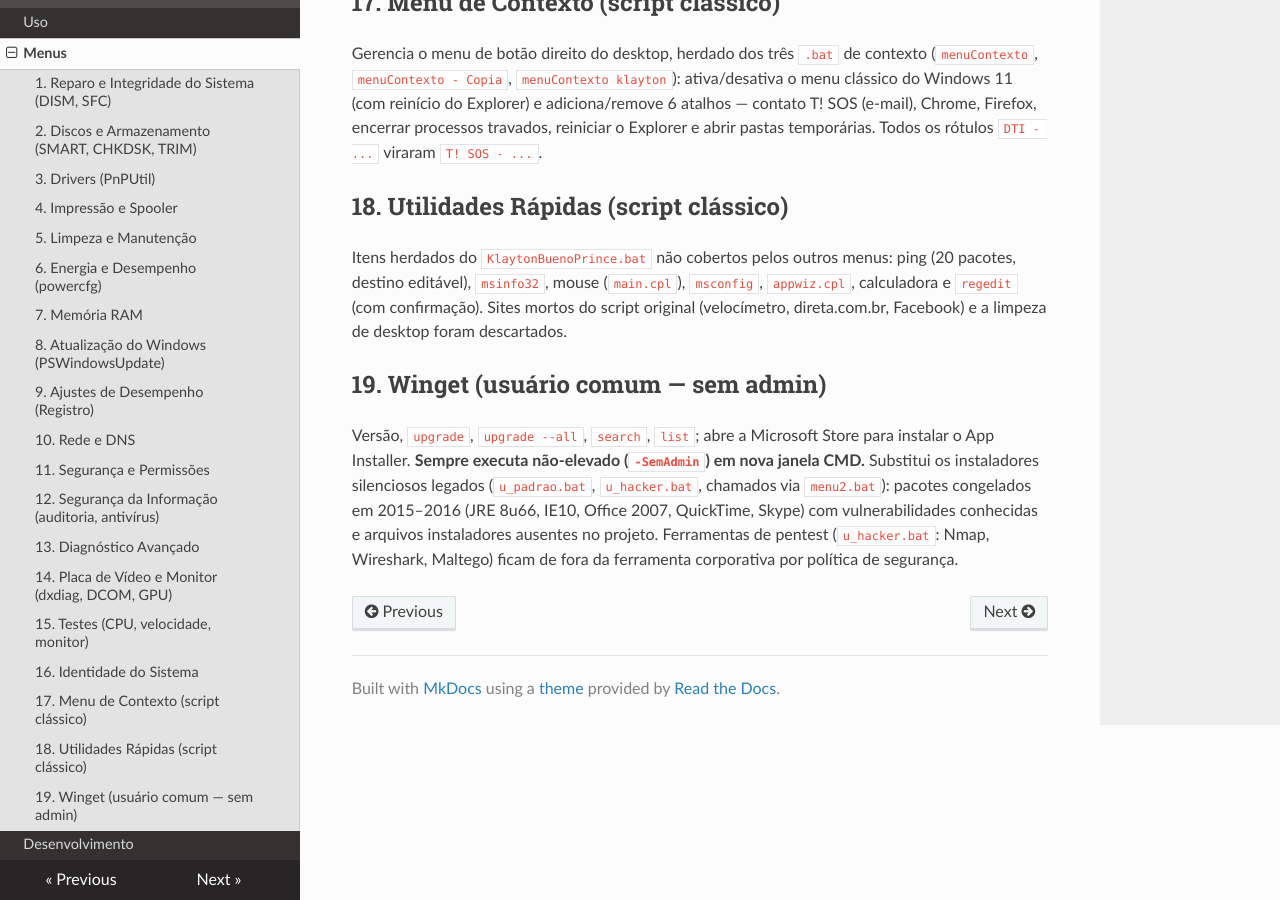
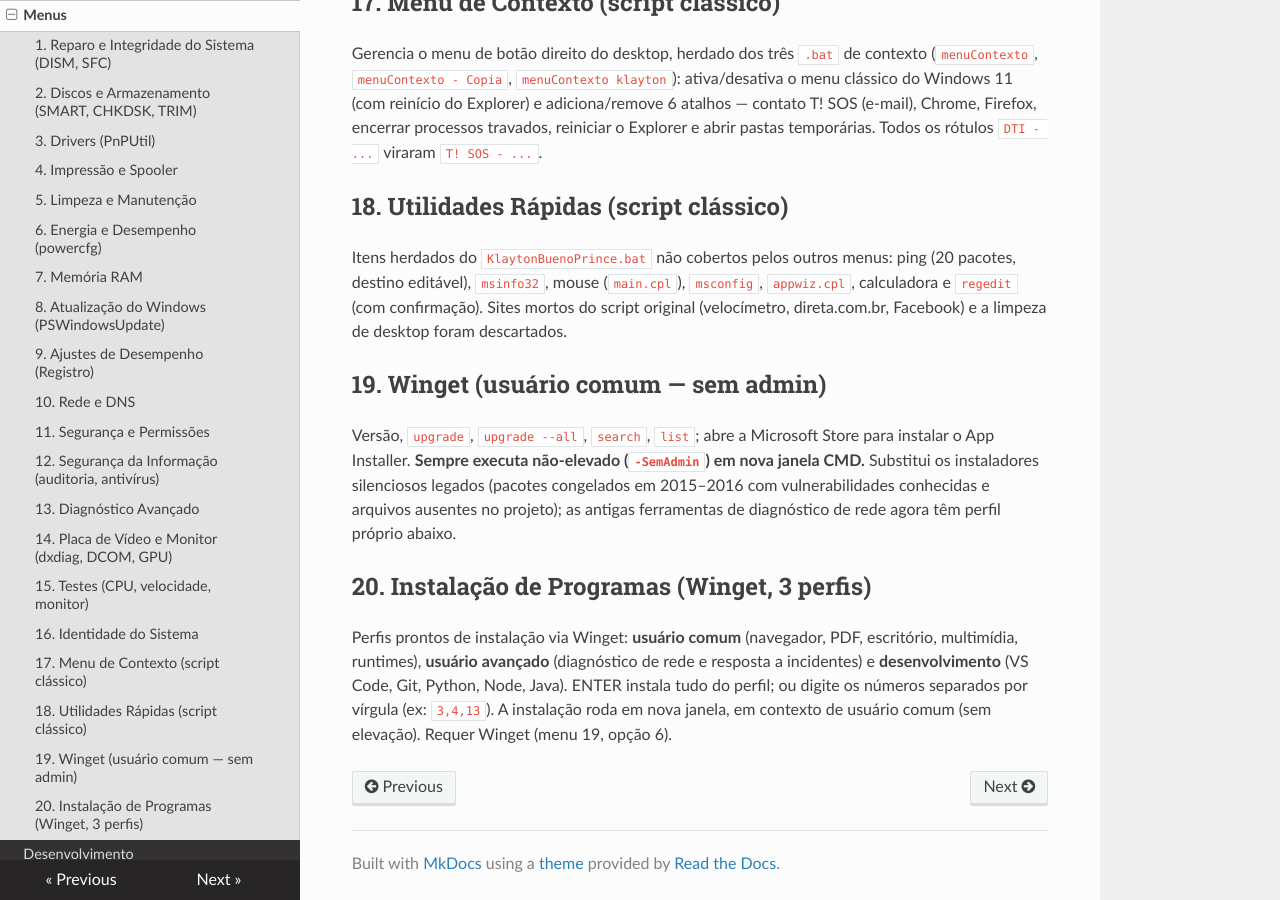
Before and after one commit to klaytonPrinceMS/ps1Bat, an MkDocs documentation site: the page built from docs/menus.md, in a window 1280 px wide and 900 px high, scrolled down 3201 px. Built offline with MkDocs 1.6.1, drawn with Linux system fonts in a browser that asks for light colours; nearby versions of some CDN libraries.

Commit message:
261021 menu 20 tres perfis winget

```diff
--- a/docs/menus.md
+++ b/docs/menus.md
@@ -150,9 +150,16 @@ direta.com.br, Facebook) e a limpeza de desktop foram descartados.
 Versão, `upgrade`, `upgrade --all`, `search`, `list`; abre a Microsoft
 Store para instalar o App Installer. **Sempre executa não-elevado
 (`-SemAdmin`) em nova janela CMD.**
-Substitui os instaladores silenciosos legados (`u_padrao.bat`,
-`u_hacker.bat`, chamados via `menu2.bat`): pacotes congelados em
-2015–2016 (JRE 8u66, IE10, Office 2007, QuickTime, Skype) com
-vulnerabilidades conhecidas e arquivos instaladores ausentes no projeto.
-Ferramentas de pentest (`u_hacker.bat`: Nmap, Wireshark, Maltego) ficam
-de fora da ferramenta corporativa por política de segurança.
+Substitui os instaladores silenciosos legados (pacotes congelados em
+2015–2016 com vulnerabilidades conhecidas e arquivos ausentes no projeto);
+as antigas ferramentas de diagnóstico de rede agora têm perfil próprio abaixo.
+
+## 20. Instalação de Programas (Winget, 3 perfis)
+
+Perfis prontos de instalação via Winget: **usuário comum** (navegador,
+PDF, escritório, multimídia, runtimes), **usuário avançado** (diagnóstico
+de rede e resposta a incidentes) e **desenvolvimento** (VS Code, Git,
+Python, Node, Java). ENTER instala tudo do perfil; ou digite os números
+separados por vírgula (ex: `3,4,13`). A instalação roda em nova janela,
+em contexto de usuário comum (sem elevação). Requer Winget (menu 19,
+opção 6).
--- a/main.py
+++ b/main.py
@@ -20,7 +20,7 @@ from pathlib import Path
 ROOT = Path(__file__).resolve().parent
 SCRIPT = ROOT / "SOS-Manutencao.ps1"
 VERSION_RE = re.compile(r"v2\.1\.(\d{6})")
-FORBIDDEN = ["prefeitura", "monte santo", "departamento de tecnologia"]
+FORBIDDEN = ["prefeitura", "monte santo", "departamento de tecnologia", "hacker"]
 # (arquivo, padrao, descricao) — inventario de operacoes perigosas esperado.
 DANGER = [
     ("SOS-Manutencao.ps1", r"Taskkill /f /im explorer\.exe", "mata o explorer (teste de monitor)"),
@@ -98,7 +98,7 @@ def check_branding():
     for p in ROOT.rglob("*"):
         if not p.is_file():
             continue
-        if ".git" in p.parts or "bat" in p.parts or p.suffix in {".pyc"} or p.parent.name in {"site", "__pycache__"}:
+        if ".git" in p.parts or "bat" in p.parts or ".venv" in p.parts or p.suffix in {".pyc"} or p.parent.name in {"site", "__pycache__"}:
             continue
         try:
             texto = p.read_text(encoding="utf-8").lower()
```
Also changed, not shown: README.md (+3 -2 lines), docs/index.md (+1 -1 lines), 4 other files.
